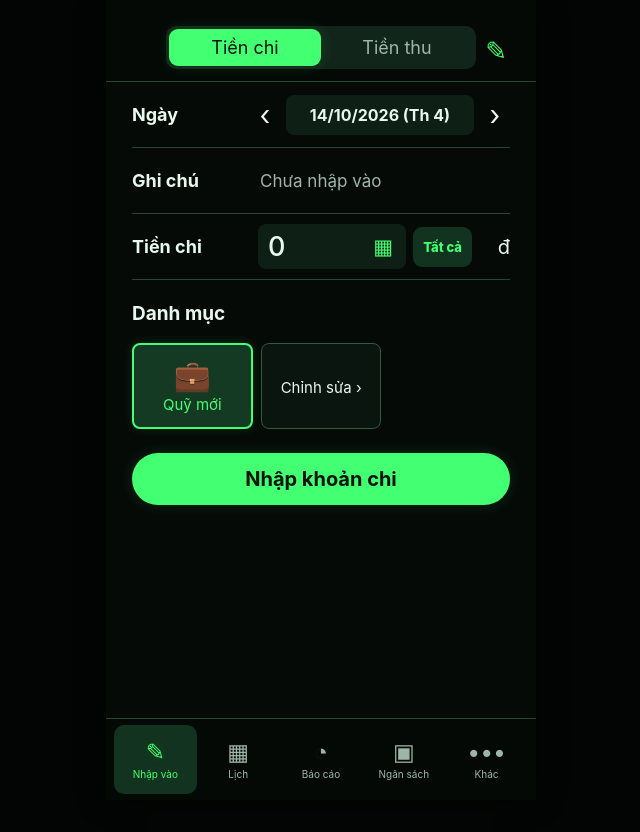
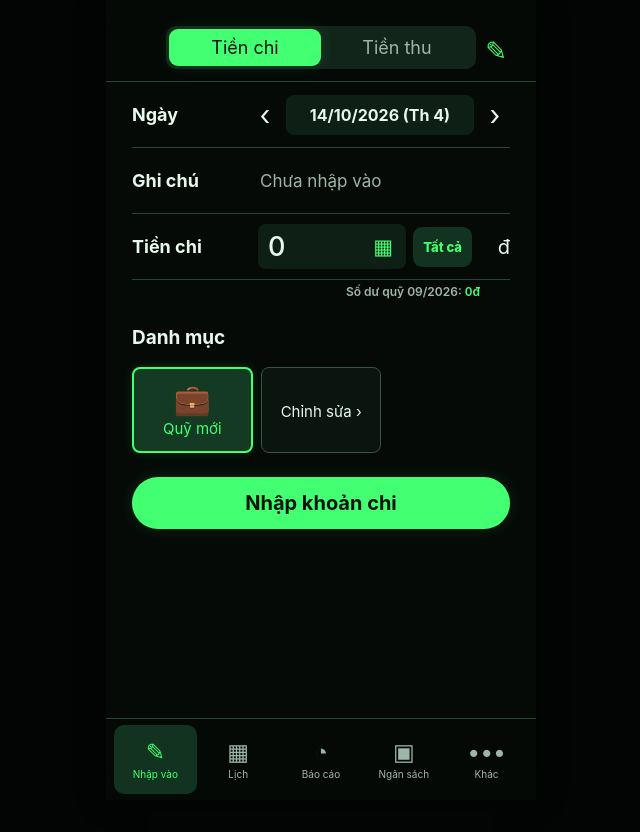
Before and after one commit to hainam171003-commits/thu-chi, a plain HTML site: page index.html in a window 1280 px wide. Both pictures are taken after a click on the button "Tiền chi". Shown: the whole page, without its empty margins (319-959 px from the left). Drawn offline with Linux system fonts and the light colour scheme.

Commit message:
Add files via upload

```diff
--- a/index.html
+++ b/index.html
@@ -748,6 +748,24 @@ button,.cat-tile,.arrow-btn,.work-day,nav button{touch-action:manipulation;-webk
 }
 </style>
 
+
+<style id="entry-budget-balance-css">
+/* Dòng số dư nhỏ dưới Tiền chi, không làm hẹp ô nhập tiền trên iPhone. */
+#entryBudgetBalance{
+  box-sizing:border-box;
+  width:100%;
+  min-height:24px;
+  padding:4px 30px 0 0;
+  text-align:right;
+  font-size:12px;
+  font-weight:600;
+  line-height:1.4;
+  color:var(--muted);
+  overflow-wrap:break-word;
+}
+#entryBudgetBalance .balance-value{color:var(--accent);font-variant-numeric:tabular-nums}
+#entryBudgetBalance.is-negative .balance-value{color:var(--red)}
+</style>
 </head>
 <body class="dark">
 <div class="app">
@@ -780,6 +798,7 @@ button,.cat-tile,.arrow-btn,.work-day,nav button{touch-action:manipulation;-webk
       </div>
       <div class="currency">đ</div>
     </div>
+    <div class="entry-budget-balance" id="entryBudgetBalance" aria-live="polite" style="display:none"></div>
 
     <div class="category-title">Danh mục</div>
     <div class="category-grid" id="categoryGrid"></div>
@@ -1589,6 +1608,34 @@ function keepViewportStable(fn){
  requestAnimationFrame(()=>{if(Math.abs((window.scrollY||0)-y)>1)window.scrollTo(0,y);
   requestAnimationFrame(()=>{if(Math.abs((window.scrollY||0)-y)>1)window.scrollTo(0,y)})});
 }
+function updateEntryBudgetBalance(){
+ const label=$("entryBudgetBalance");
+ if(entryMode!=="expense"){
+   label.style.display="none";
+   label.textContent="";
+   label.classList.remove("is-negative");
+   return;
+ }
+
+ // Khoản chi của tháng này trừ ngân sách tháng trước như mục Ngân sách.
+ const budgetMk=previousMonthKey(entryDate.slice(0,7));
+ const selected=fundsForMonth(entryDate.slice(0,7)).find(f=>f.id===selectedCategoryId);
+ const funds=fundsForMonth(budgetMk);
+ const fund=selected&&(funds.find(f=>f.id===selected.id)||
+   funds.find(f=>normalizeFundName(f.name)===normalizeFundName(selected.name)));
+ const [year,month]=budgetMk.split("-");
+ label.style.display="block";
+ if(!fund){
+   label.textContent="Chưa có quỹ tương ứng trong ngân sách "+month+"/"+year;
+   label.classList.remove("is-negative");
+   return;
+ }
+ const income=incomeForMonth(budgetMk);
+ const limit=isReserveFund(fund)?reserveFundBalanceBase(fund,budgetMk,income):fundAmount(fund,income);
+ const remaining=limit-budgetFundSpent(fund,budgetMk);
+ label.classList.toggle("is-negative",remaining<0);
+ label.innerHTML="Số dư quỹ "+month+"/"+year+": <span class=\"balance-value\">"+money(remaining)+"</span>";
+}
 function renderEntry(){
  $("modeIncome").classList.toggle("active",entryMode==="income");
  $("modeExpense").classList.toggle("active",entryMode==="expense");
@@ -1598,6 +1645,7 @@ function renderEntry(){
 
  const cats=entryMode==="expense"?fundsForMonth(entryDate.slice(0,7)):(data.categories.income||[]);
  if(!cats.some(c=>c.id===selectedCategoryId))selectedCategoryId=cats[0]?.id||"";
+ updateEntryBudgetBalance();
 
  $("categoryGrid").innerHTML=cats.map(c=>`<button class="cat-tile ${c.id===selectedCategoryId?"selected":""}" data-cat="${esc(c.id)}">
    <span class="cat-icon">${esc(c.icon||"💼")}</span>
```
